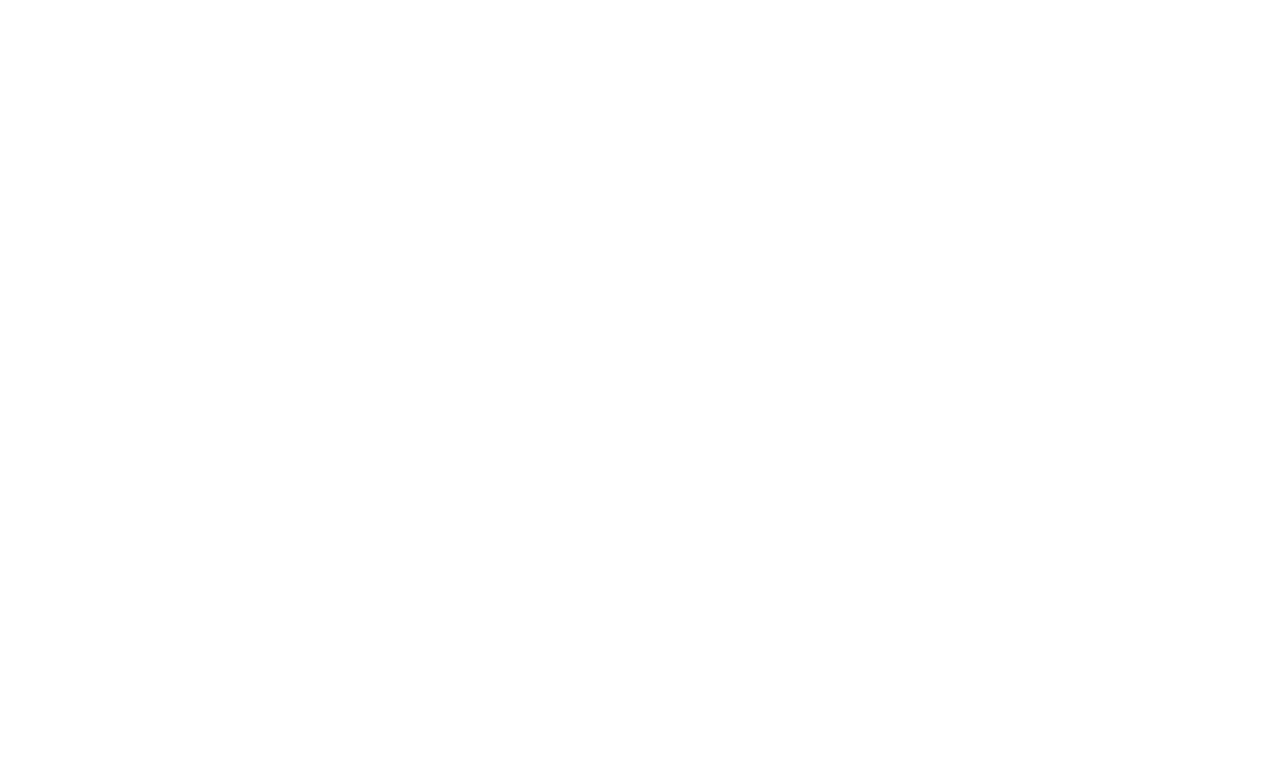
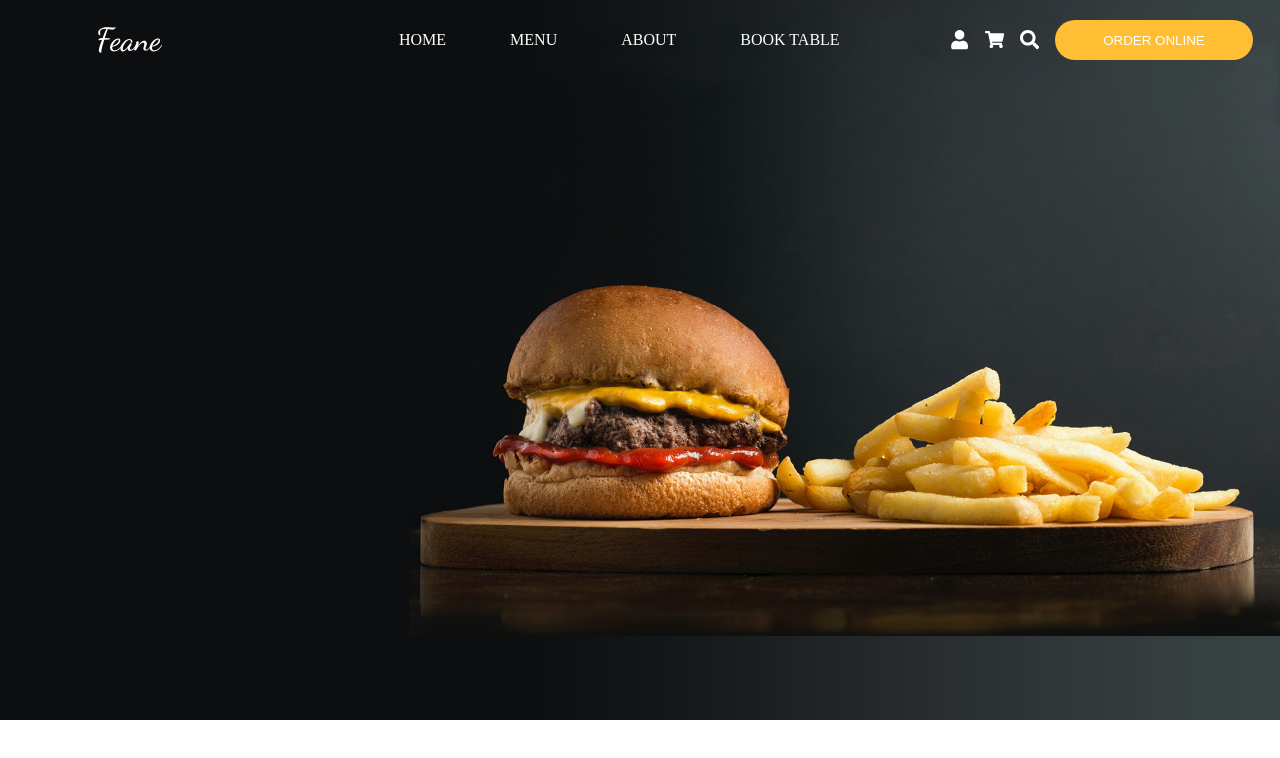
Before and after one commit to SIBChoi/food-resturant, a React (Create React App) app: page / in a window 1280 px wide. Shown: the top 758 px of the page. Built offline with nearby package versions, Linux system fonts and the light colour scheme.

Commit message:
[ADD] header

```diff
--- a/package.json
+++ b/package.json
@@ -12,6 +12,8 @@
     "@types/react-dom": "^17.0.13",
     "react": "^17.0.2",
     "react-dom": "^17.0.2",
+    "react-icons": "^4.3.1",
+    "react-router-dom": "^6.2.2",
     "react-scripts": "5.0.0",
     "typescript": "^4.6.2",
     "web-vitals": "^2.1.4"
--- a/src/App.tsx
+++ b/src/App.tsx
@@ -1,7 +1,16 @@
 import React from 'react';
+import { BrowserRouter as Router } from 'react-router-dom';
+import Header from './components/Header/Header';
+import './index.css';
 
 function App() {
-  return <div className="App"></div>;
+  return (
+    <div className="bg-img">
+      <Router>
+        <Header />
+      </Router>
+    </div>
+  );
 }
 
 export default App;
--- /dev/null
+++ b/src/components/Header/Header.module.css
@@ -0,0 +1,55 @@
+.header {
+  width: 100%;
+  height: 80px;
+  position: sticky;
+}
+
+.nav {
+  height: 100%;
+  display: flex;
+  align-items: center;
+  justify-content: center;
+  color: #fff;
+}
+
+.logo {
+  margin-left: 6rem;
+  display: flex;
+  justify-content: center;
+  font-size: 2rem;
+  text-decoration: none;
+  color: #fff;
+  font-family: 'Dancing Script', cursive;
+}
+
+.navlist {
+  flex: 2;
+  display: flex;
+  justify-content: center;
+  align-items: center;
+  gap: 4rem;
+  margin-left: 8rem;
+}
+
+.navlistItem {
+  text-decoration: none;
+  color: #fff;
+}
+
+.userOption {
+  flex: 1;
+  display: flex;
+  gap: 1rem;
+  align-items: center;
+  font-size: 1.2rem;
+}
+
+.orderBtn {
+  border: none;
+  background: #ffbe33;
+  padding: 0.8rem 3rem;
+  border-radius: 4.5rem;
+  text-transform: uppercase;
+  display: inline-block;
+  color: #fff;
+}
--- /dev/null
+++ b/src/components/Header/Header.tsx
@@ -0,0 +1,46 @@
+import React from 'react';
+import { Link } from 'react-router-dom';
+import styles from './Header.module.css';
+import { FaUser, FaShoppingCart, FaSearch } from 'react-icons/fa';
+
+const Header = () => {
+  return (
+    <header className={styles.header}>
+      <nav className={styles.nav}>
+        <Link className={styles.logo} to="/">
+          <span>Feane</span>
+        </Link>
+        <ul className={styles.navlist}>
+          <li>
+            <Link className={styles.navlistItem} to="/">
+              HOME
+            </Link>
+          </li>
+          <li>
+            <Link className={styles.navlistItem} to="/">
+              MENU
+            </Link>
+          </li>
+          <li>
+            <Link className={styles.navlistItem} to="/">
+              ABOUT
+            </Link>
+          </li>
+          <li>
+            <Link className={styles.navlistItem} to="/">
+              BOOK TABLE
+            </Link>
+          </li>
+        </ul>
+        <div className={styles.userOption}>
+          <FaUser className={styles.icon} />
+          <FaShoppingCart className={styles.icon} />
+          <FaSearch className={styles.icon} />
+          <button className={styles.orderBtn}>Order Online</button>
+        </div>
+      </nav>
+    </header>
+  );
+};
+
+export default Header;
--- /dev/null
+++ b/src/global.d.ts
@@ -0,0 +1 @@
+declare module '*.module.css';
--- a/src/index.css
+++ b/src/index.css
@@ -0,0 +1,138 @@
+@import url('https://fonts.googleapis.com/css2?family=Dancing+Script:wght@500;700&family=Open+Sans:wght@300;400;500;600;700&display=swap');
+
+html,
+body,
+div,
+span,
+applet,
+object,
+iframe,
+h1,
+h2,
+h3,
+h4,
+h5,
+h6,
+p,
+blockquote,
+pre,
+a,
+abbr,
+acronym,
+address,
+big,
+cite,
+code,
+del,
+dfn,
+em,
+img,
+ins,
+kbd,
+q,
+s,
+samp,
+small,
+strike,
+strong,
+sub,
+sup,
+tt,
+var,
+b,
+u,
+i,
+center,
+dl,
+dt,
+dd,
+ol,
+ul,
+li,
+fieldset,
+form,
+label,
+legend,
+table,
+caption,
+tbody,
+tfoot,
+thead,
+tr,
+th,
+td,
+article,
+aside,
+canvas,
+details,
+embed,
+figure,
+figcaption,
+footer,
+header,
+hgroup,
+menu,
+nav,
+output,
+ruby,
+section,
+summary,
+time,
+mark,
+audio,
+video {
+  margin: 0;
+  padding: 0;
+  border: 0;
+  font-size: 100%;
+  font: inherit;
+  vertical-align: baseline;
+}
+/* HTML5 display-role reset for older browsers */
+article,
+aside,
+details,
+figcaption,
+figure,
+footer,
+header,
+hgroup,
+menu,
+nav,
+section {
+  display: block;
+}
+body {
+  line-height: 1;
+}
+ol,
+ul {
+  list-style: none;
+}
+blockquote,
+q {
+  quotes: none;
+}
+blockquote:before,
+blockquote:after,
+q:before,
+q:after {
+  content: '';
+  content: none;
+}
+table {
+  border-collapse: collapse;
+  border-spacing: 0;
+}
+
+* {
+  box-sizing: border-box;
+}
+
+.bg-img {
+  width: 100vw;
+  height: 100vh;
+  background: url('./images/hero-bg.jpg');
+  background-size: 100%;
+  background-repeat: no-repeat;
+}
```
Also changed, not shown: 1 other file (tests, documents, lock files or other folders).
